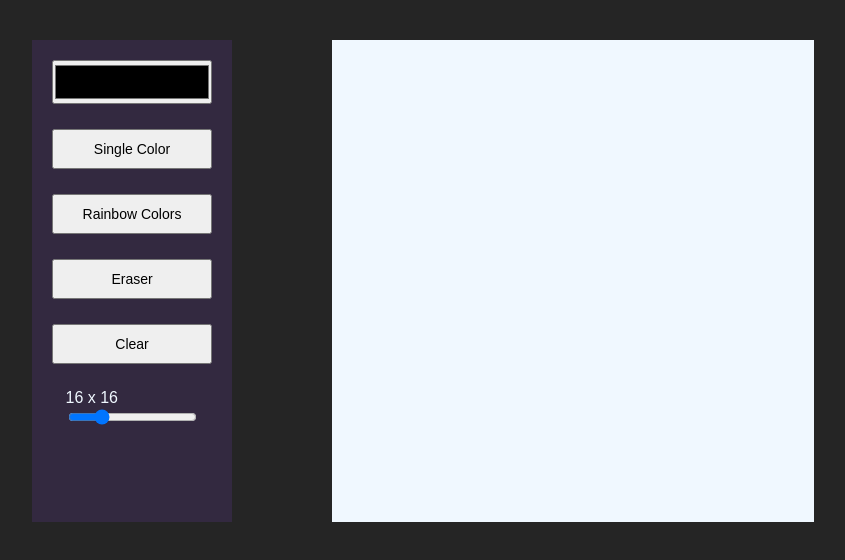
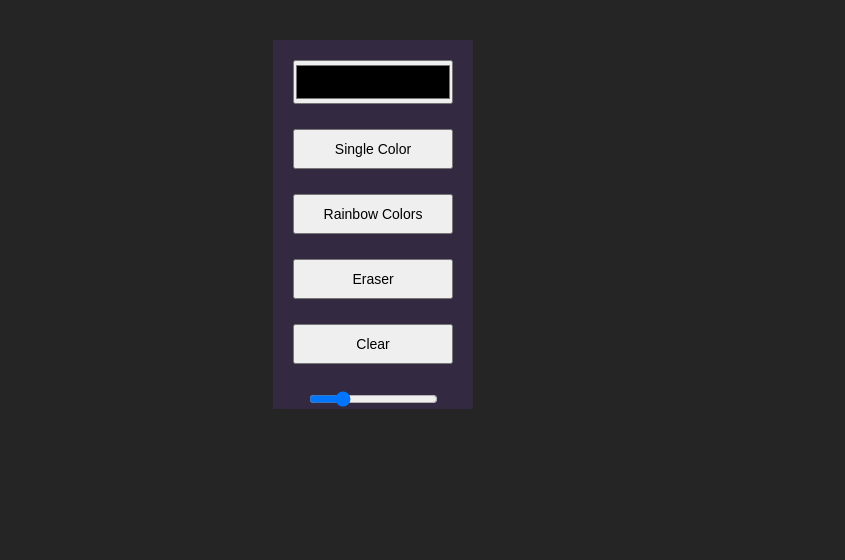
Before and after one commit to bilele123123/Etch-a-Sketch, a plain HTML site: page index.html in a window 1280 px wide. Shown: the part 120-680 px from the top of the page, without its empty margins (217-1062 px from the left). Drawn offline with Linux system fonts and the light colour scheme.

Commit message:
Remove incorrect div placement.

```diff
--- a/index.html
+++ b/index.html
@@ -24,15 +24,10 @@
             <button id="rainbow-color-button">Rainbow Colors</button>
             <button id="eraser-button">Eraser</button>
             <button id="clear-button">Clear</button>
-            <div id="grid-size">
-                <div>16 x 16</div>
-                <input type="range" min = "1" max = "64" value="16">
-            </div>
+            <input type="range" min = "1" max = "64" value="16">
         </div>
 
-        <div id = "sketchpad">
-            <div id="container"></div>
-        </div>
+        <div id = "sketchpad"></div>
 
     </main>
 
```
